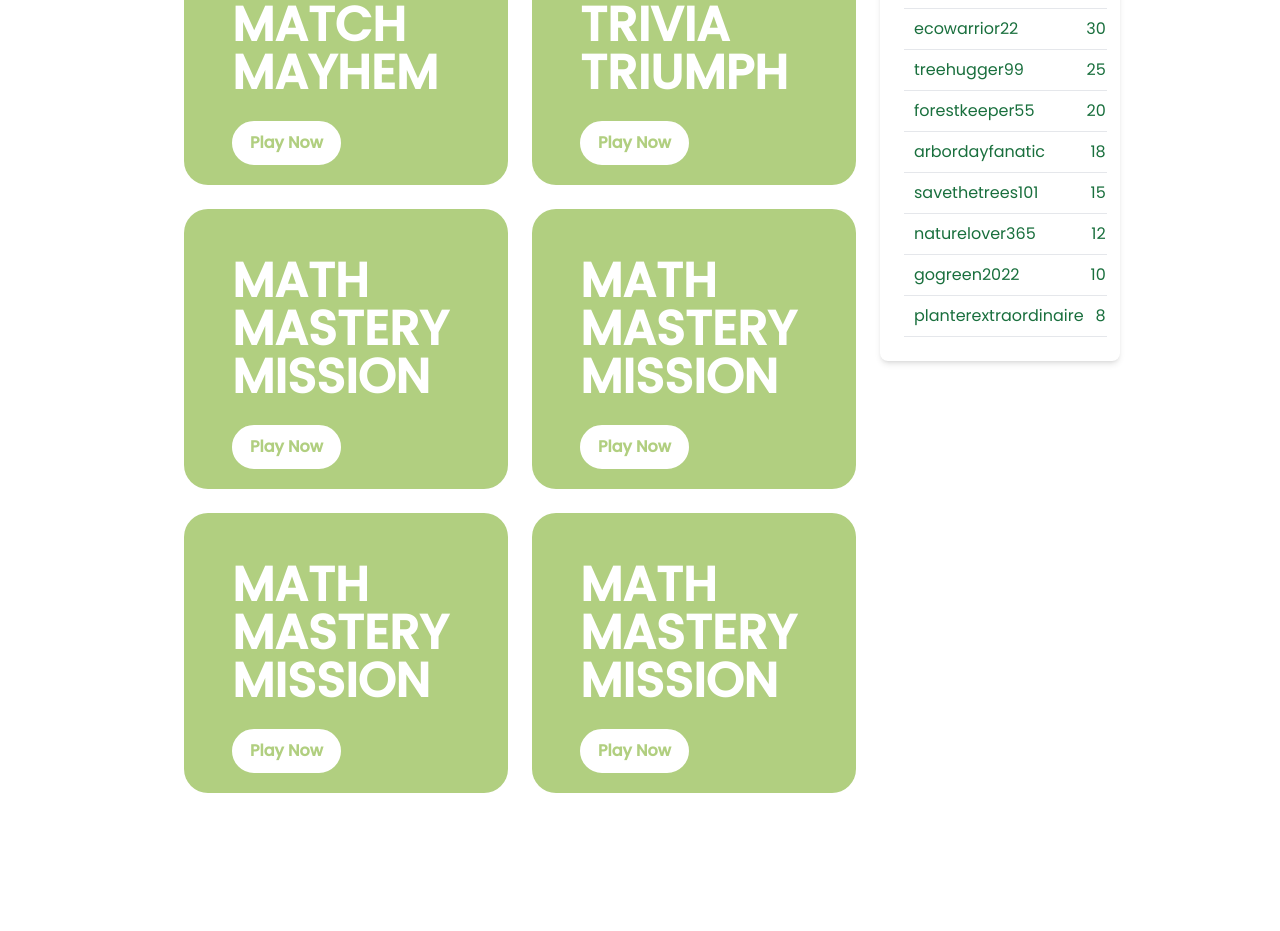
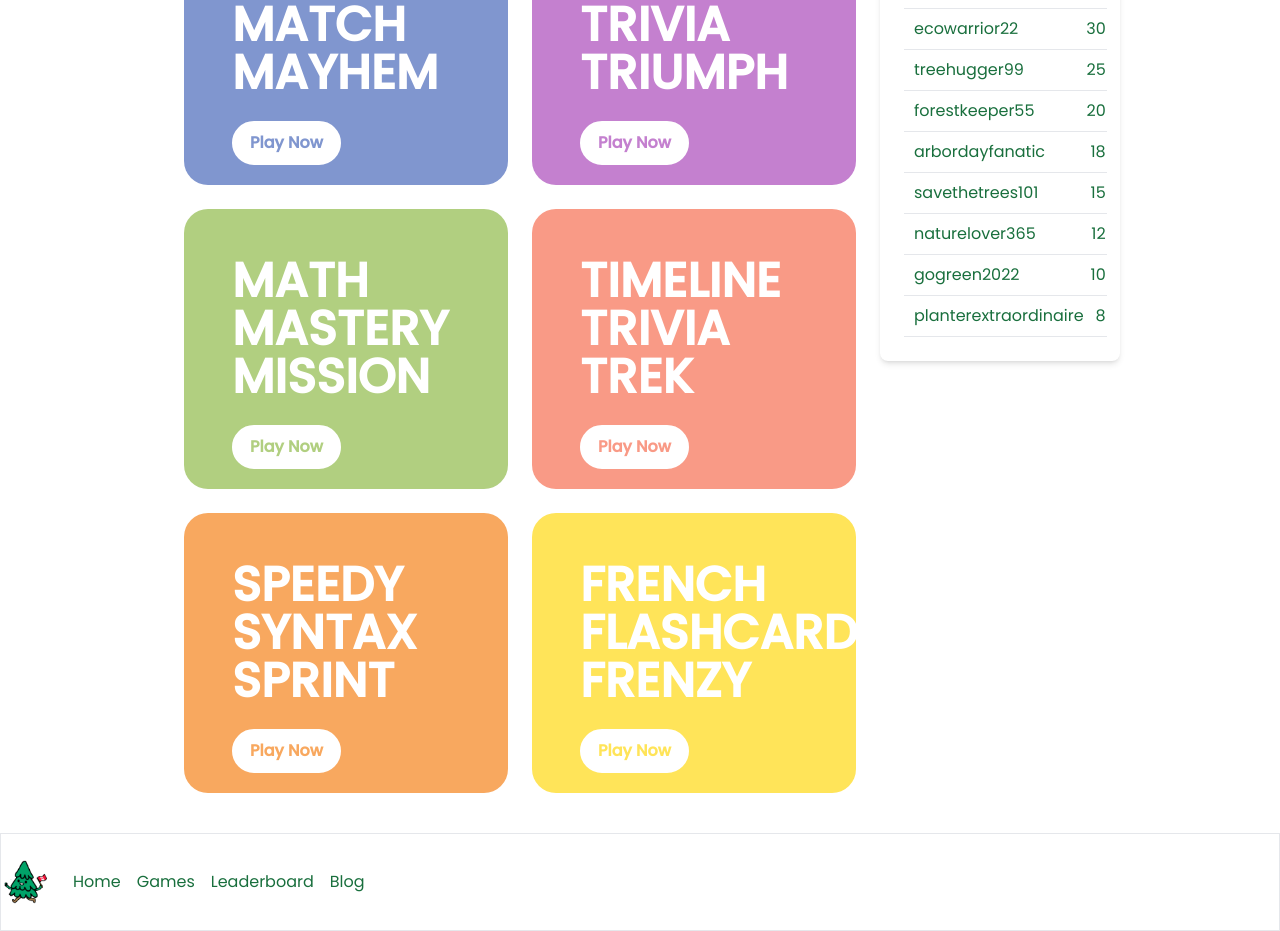
Before and after one commit to CurtisUnderwood/team-donation-app, a Next.js app: page /games in a window 1280 px wide. Shown: the part 311-1242 px from the top of the page. Before the commit the page ends 1144 px from the top, so only its background shows below. Built offline with nearby package versions, Linux system fonts and the light colour scheme; no server answers.

Commit message:
fix: game box design

```diff
--- /dev/null
+++ b/components/Footer.tsx
@@ -0,0 +1,40 @@
+import Link from "next/link";
+
+// components/Footer.tsx
+const Footer = () => {
+    return (
+      <footer className="bg-white py-6 border">
+        <div className="container mx-auto flex items-center font-poppins">
+          <div className="flex items-center">
+            <img src="/logo.png" alt="Tree Logo" className="h-12 mr-6" />
+          </div>
+          <nav className="text-forest-green">
+            <ul className="flex space-x-4">
+              <li>
+                <Link href="/">
+                  Home
+                </Link>
+              </li>
+              <li>
+                <Link href="/games">
+                  Games
+                </Link>
+              </li>
+              <li>
+                <Link href="/leaderboard">
+                  Leaderboard
+                </Link>
+              </li>
+              <li>
+                <Link href="#">
+                  Blog
+                </Link>
+              </li>
+            </ul>
+          </nav>
+        </div>
+      </footer>
+    );
+  };
+
+  export default Footer;
--- a/components/GameBox.tsx
+++ b/components/GameBox.tsx
@@ -4,15 +4,17 @@ interface GameBoxProps {
     title: string;
     imageSrc: string;
     path: string;
+    color: string;
   }
 
-  const GameBox: React.FC<GameBoxProps> = ({ title, imageSrc, path }) => {
+  const GameBox: React.FC<GameBoxProps> = ({ title, imageSrc, path, color }) => {
     return (
-      <div className={`relative rounded-3xl p-6 flex flex-col items-start bg-light-green`}>
+      <div className={`relative rounded-3xl p-6 flex flex-col items-start`} style={{ backgroundColor: `${color}` }}>
         <div className="text-left my-6 mx-6 font-poppins z-10">
           <h2 className="sm:text-center md:text-left md:text-3xl lg:text-5xl text-white font-bold mb-10">{title}</h2>
           <Link href={path}>
-            <button className={`mt-4 md:absolute border-2 border-white hover:bg-light-green hover:text-white bottom-5 bg-white text-light-green font-bold py-2 px-4 rounded-3xl`}>
+            <button style={{ color: `${color}`}}
+            className={`mt-4 md:absolute border-2 border-white bottom-5 bg-white text-light-green font-bold py-2 px-4 rounded-3xl`}>
               Play Now
             </button>
           </Link>
--- a/components/Hero.tsx
+++ b/components/Hero.tsx
@@ -1,5 +1,6 @@
 import React from 'react';
 import FlipScoreboard from './FlipScoreboard';
+import Link from 'next/link';
 
 const Hero: React.FC = () => {
   return (
@@ -8,7 +9,9 @@ const Hero: React.FC = () => {
         <h1 className="text-5xl font-bold mb-8">Play Games and Plant Trees.</h1>
         <h2 className="text-2xl font-semibold mb-8">Trees planted by players like you.</h2>
         <FlipScoreboard number={13} />
-        <button className="bg-white mt-6 text-forest-green font-bold py-3 px-10 rounded-3xl hover:bg-forest-green hover:text-white">Play Now</button>
+        <Link href="/games">
+          <button className="bg-white mt-6 text-forest-green font-bold py-3 px-10 rounded-3xl hover:bg-forest-green hover:text-white">Play Now</button>
+        </Link>
       </div>
     </div>
   );
--- a/pages/_app.tsx
+++ b/pages/_app.tsx
@@ -2,6 +2,7 @@ import "@/styles/globals.css";
 import type { AppProps } from "next/app";
 import Navbar from "@/components/navbar";
 import { UserProvider } from "@auth0/nextjs-auth0/client";
+import Footer from "@/components/Footer"
 
 export default function App({ Component, pageProps }: AppProps) {
   return (
@@ -9,6 +10,7 @@ export default function App({ Component, pageProps }: AppProps) {
       <UserProvider>
         <Navbar />
         <Component {...pageProps} />
+        <Footer />
       </UserProvider>
     </>
   );
--- a/pages/games.tsx
+++ b/pages/games.tsx
@@ -14,12 +14,12 @@ const GamesPage: React.FC = () => {
         <div className="w-3/4 mx-6">
           <h2 className="text-4xl font-bold mb-4 text-forest-green">All Games</h2>
           <div className="grid grid-cols-2 gap-6 font-poppins">
-            <GameBox title="MEMORY MATCH MAYHEM" imageSrc="/logo1.png" path="/games/memory-match"/>
-            <GameBox title="TOTAL TRIVIA TRIUMPH" imageSrc="/logo2.png" path="/games/memory-match"/>
-            <GameBox title="MATH MASTERY MISSION" imageSrc="/logo3.png" path="/games/math-quiz"/>
-            <GameBox title="MATH MASTERY MISSION" imageSrc="/logo3.png" path="/games/memory-match"/>
-            <GameBox title="MATH MASTERY MISSION" imageSrc="/logo3.png" path="/games/memory-match"/>
-            <GameBox title="MATH MASTERY MISSION" imageSrc="/logo3.png" path="/games/memory-match"/>
+            <GameBox title="MEMORY MATCH MAYHEM" color="#8096CF" imageSrc="/logo1.png" path="/games/memory-match"/>
+            <GameBox title="TOTAL TRIVIA TRIUMPH" color="#C480CF" imageSrc="/logo2.png" path="/games/trivia"/>
+            <GameBox title="MATH MASTERY MISSION"  color="#B1CF80"imageSrc="/logo3.png" path="/games/math-quiz"/>
+            <GameBox title="TIMELINE TRIVIA TREK"  color="#F99A86"imageSrc="/logo3.png" path="/games/timeline"/>
+            <GameBox title="SPEEDY SYNTAX SPRINT" color="#F8A85F" imageSrc="/logo3.png" path="/games/memory-match"/>
+            <GameBox title="FRENCH FLASHCARD FRENZY" color="#FFE459"  imageSrc="/logo3.png" path="/games/memory-match"/>
           </div>
         </div>
         {/* Right Column */}
--- a/pages/index.tsx
+++ b/pages/index.tsx
@@ -15,16 +15,19 @@ export default function Home() {
           title="MEMORY MATCH MAYHEM"
           imageSrc="/logo.png"
           path="/games/memory-match"
+          color="#8096CF"
         />
         <GameBox
           title="TOTAL TRIVIA TRIUMPH"
           imageSrc="/logo.png"
           path="/games/memory-match"
+          color="#C480CF"
         />
         <GameBox
           title="MATH MASTERY MISSION"
           imageSrc="/logo.png"
           path="/games/math-quiz"
+          color="#B1CF80"
         />
       </div>
       <div>
```
